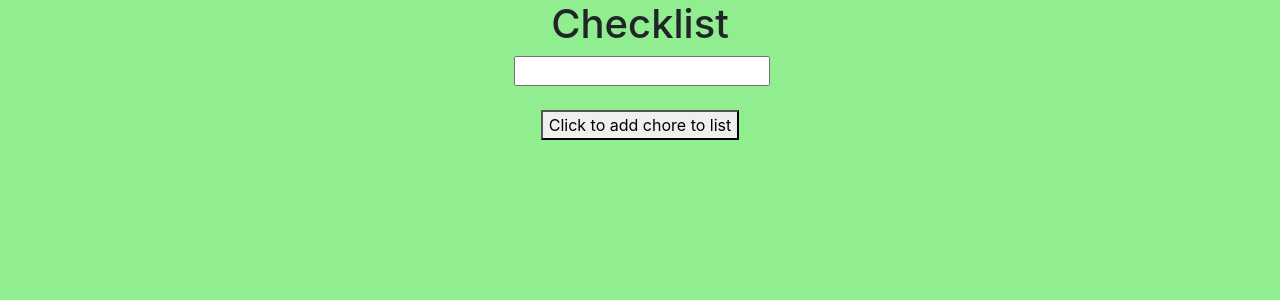
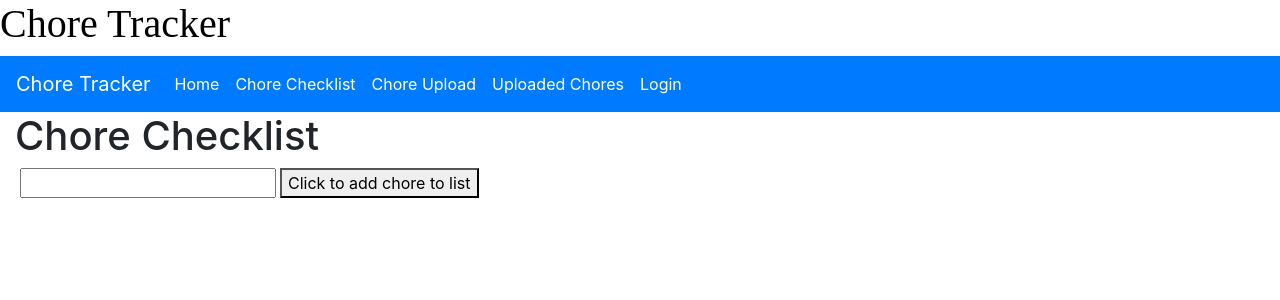
Before and after one commit to catonsun/cs329e-3, a Flask app: page /checklist in a window 1280 px wide. Shown: the top 300 px of the page. Run offline with Flask 2, Linux system fonts and the light colour scheme; some libraries are stand-ins or nearby versions.

Commit message:
front end stuff
we can make it look better later.
also added new html page for viewing chores

```diff
--- a/TEMPLATES/checklist.html
+++ b/TEMPLATES/checklist.html
@@ -42,8 +42,8 @@
         }
     }
 </script>
-<center>
-<h1>Checklist</h1>
+
+<h1>Chore Checklist</h1>
 <!--<form action="/checklist" method="post" enctype="multipart/form-data">
     Add to Chore Checklist:
     <input type="text" name="Chore" required>
@@ -51,13 +51,10 @@
     <input type="submit" value="Submit">
 </form>-->
 &nbsp;<input type="text" name="chore" id="chore" required>
-<br>
-<br>
 <button onclick="addToList()">Click to add chore to list</button>
 <ul id="cl">
-</center>
-<body style="background-color:lightgreen">
-</body>
+
+
 
 </ul>
 {% endblock %}
--- a/TEMPLATES/layout.html
+++ b/TEMPLATES/layout.html
@@ -1,4 +1,8 @@
 <!DOCTYPE html>
+<meta http-equiv="X-UA-Compatible" content="IE=edge">
+<meta name ="viewpoint" content="width = device-width, initial-scale = 1">
+<link rel="stylesheet" href="https://stackpath.bootstrapcdn.com/bootstrap/4.1.3/css/bootstrap.min.css" integrity="sha384-MCw98/SFnGE8fJT3GXwEOngsV7Zt27NXFoaoApmYm81iuXoPkFOJwJ8ERdknLPMO" crossorigin="anonymous">
+<script src="https://stackpath.bootstrapcdn.com/bootstrap/4.1.3/js/bootstrap.min.js" integrity="sha384-ChfqqxuZUCnJSK3+MXmPNIyE6ZbWh2IMqE241rYiqJxyMiZ6OW/JmZQ5stwEULTy" crossorigin="anonymous"></script>
 <head>
     <!--<link rel="stylesheet" href="{{ url_for('static', filename='style.css') }}">-->
     <link rel="stylesheet" href="https://maxcdn.bootstrapcdn.com/bootstrap/4.1.3/css/bootstrap.min.css">
@@ -12,7 +16,43 @@
         <meta charset="utf-8">
         <title>Chore Tracker</title>
     </head>
+    <font face = "Times New Romans" color = "black"><h1>Chore Tracker</h1></font>
+
+    <nav class="navbar navbar-expand-lg navbar-dark bg-primary">
+    <a class="navbar-brand" href="/">Chore Tracker</a>
+
+    <button class="navbar-toggler" type="button" data-toggle="collapse" data-target="#navbarColor02" aria-controls="navbarColor02" aria-expanded="false" aria-label="Toggle navigation">
+    <span class="navbar-toggler-icon"></span>
+    </button>
+
+    <div class="collapse navbar-collapse" id="navbarColor01">
+        <ul class="navbar-nav mr-auto">
+        <li class="nav-item active">
+            <a class="nav-link" href="/">Home<span class="sr-only">(current)</span></a>
+        </li>
+        <li class="nav-item active">
+            <a class="nav-link" href="/checklist">Chore Checklist</a>
+        </li>
+        <li class="nav-item active">
+            <a class="nav-link" href="/upload">Chore Upload</a>
+        </li>
+        <li class="nav-item active">
+            <a class="nav-link" href="/choreview">Uploaded Chores</a>
+        </li>
+        <li class="nav-item active">
+            <a class="nav-link" href="/login">Login</a>
+        </li>
+        </ul>
+
+    </div>
+    </nav>
+
     <body>
+    <div class = "container-fluid">
         {% block body %}{% endblock %}
+
+    </div>
+    <script src="https://code.jquery.com/jquery-3.3.1.slim.min.js" integrity="sha384-q8i/X+965DzO0rT7abK41JStQIAqVgRVzpbzo5smXKp4YfRvH+8abtTE1Pi6jizo" crossorigin="anonymous"></script>
+<script src="https://cdnjs.cloudflare.com/ajax/libs/popper.js/1.14.3/umd/popper.min.js" integrity="sha384-ZMP7rVo3mIykV+2+9J3UJ46jBk0WLaUAdn689aCwoqbBJiSnjAK/l8WvCWPIPm49" crossorigin="anonymous"></script>
     </body>
 </html>
--- a/TEMPLATES/login.html
+++ b/TEMPLATES/login.html
@@ -23,6 +23,5 @@
     <center>
     <input type="submit" value="Submit"></center>
 </form>
-<body style="background-color:lightgreen">
-</body>
+
 {% endblock %}
--- a/TEMPLATES/upload.html
+++ b/TEMPLATES/upload.html
@@ -13,7 +13,6 @@
     <input type="submit" value="Upload" accept=".jpg,.JPG,.png,.PNG,.gif,.GIF,.jpeg,.JPEG,.pdf,.PDF">
     <br> <br>
 </form>
-<body style="background-color:lightgreen">
-</body>
+
 </center>
 {% endblock %}
--- a/app.py
+++ b/app.py
@@ -97,6 +97,10 @@ def checklist():
         choreList.append(checkChore)
     return render_template("checklist.html")
 
+@app.route("/choreview", methods=['POST', 'GET'])
+def choreview():
+
+    return render_template("choreview.html")
 
 if __name__ == '__main__':
     app.run()
```
Also changed, not shown: TEMPLATES/choreview.html (added, +8 -0 lines), TEMPLATES/home.html (+11 -21 lines).
